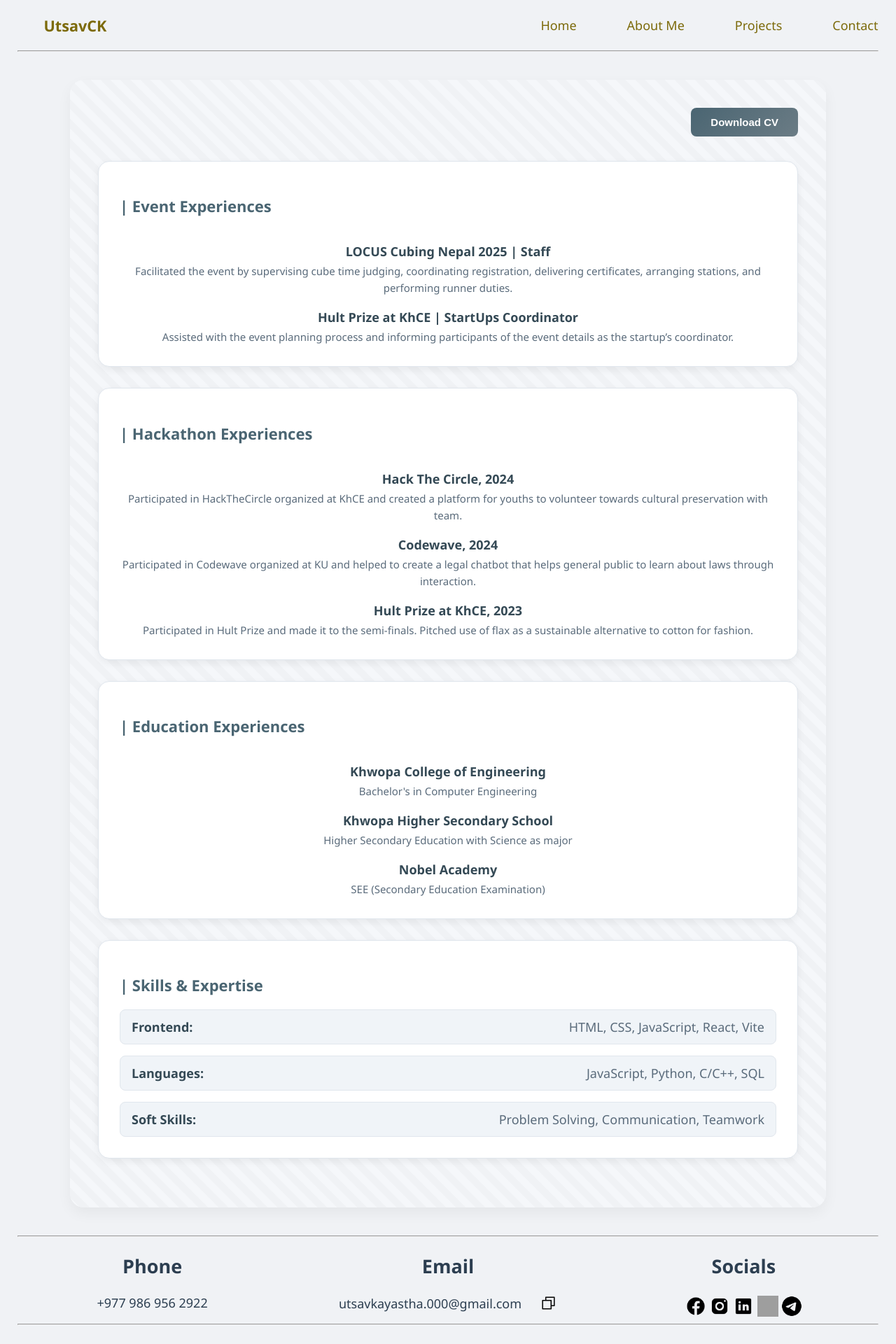
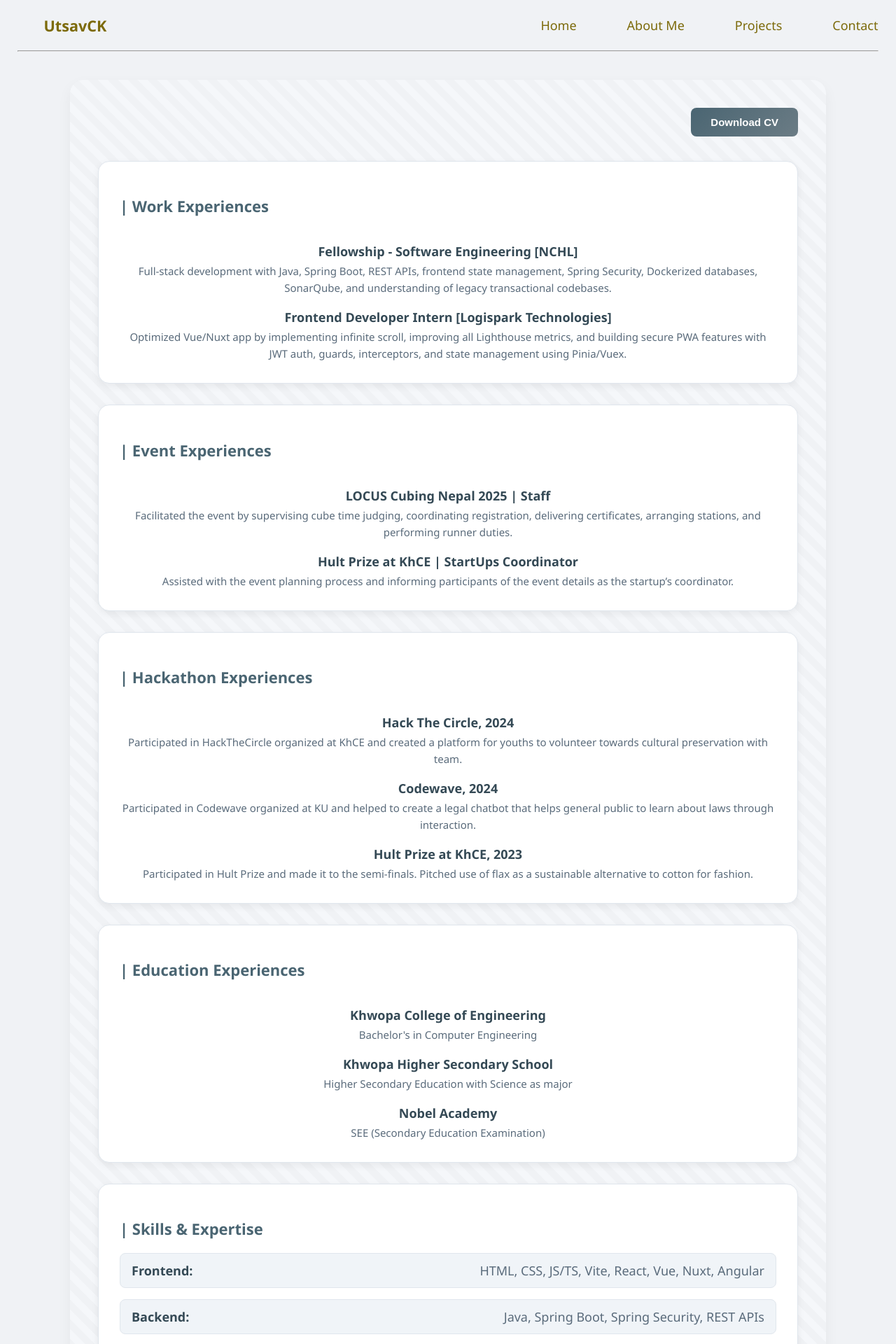
Before and after one commit to UtsavCK/Portfolio, a React (Vite) app: page /about in a window 1280 px wide. Shown: the top 1920 px of the page at 70% size. Built offline with nearby package versions, Linux system fonts and the light colour scheme; grey boxes are pictures that could not be loaded; a web font is replaced by a local one.

Commit message:
Added work experiences, expensesplitter project and updated cv and profile

```diff
--- a/src/components/About.jsx
+++ b/src/components/About.jsx
@@ -2,6 +2,19 @@ import React from "react";
 import CV from "../assets/Images/UtsavKayastha_CV.pdf";
 import AboutSectionCard from "./cards/AboutSectionCard";
 const About = () => {
+  const workDetails = [
+    {
+      title: "Fellowship - Software Engineering [NCHL]",
+      description:
+        "Full-stack development with Java, Spring Boot, REST APIs, frontend state management, Spring Security, Dockerized databases, SonarQube, and understanding of legacy transactional codebases.",
+    },
+    {
+      title: "Frontend Developer Intern [Logispark Technologies]",
+      description:
+        "Optimized Vue/Nuxt app by implementing infinite scroll, improving all Lighthouse metrics, and building secure PWA features with JWT auth, guards, interceptors, and state management using Pinia/Vuex.",
+    },
+  ];
+
   const eventDetails = [
     {
       title: "LOCUS Cubing Nepal 2025 | Staff",
@@ -55,6 +68,8 @@ const About = () => {
         </a>
       </div>
 
+      <AboutSectionCard title="Work Experiences" details={workDetails} />
+
       <AboutSectionCard title="Event Experiences" details={eventDetails} />
 
       <AboutSectionCard
@@ -73,12 +88,20 @@ const About = () => {
           <div className="skill-item">
             <span className="skill-label">Frontend:</span>
             <span className="skill-value">
-              HTML, CSS, JavaScript, React, Vite
+              HTML, CSS, JS/TS, Vite, React, Vue, Nuxt, Angular
+            </span>
+          </div>
+          <div className="skill-item">
+            <span className="skill-label">Backend:</span>
+            <span className="skill-value">
+              Java, Spring Boot, Spring Security, REST APIs
             </span>
           </div>
           <div className="skill-item">
             <span className="skill-label">Languages:</span>
-            <span className="skill-value">JavaScript, Python, C/C++, SQL</span>
+            <span className="skill-value">
+              JavaScript, TypeScript, Python, C/C++, SQL, Java
+            </span>
           </div>
           <div className="skill-item">
             <span className="skill-label">Soft Skills:</span>
--- a/src/components/Main.jsx
+++ b/src/components/Main.jsx
@@ -13,11 +13,11 @@ const Main = () => {
           <h1>Utsav Kayastha</h1>
           <h3>Few things about me!</h3>
           <p>
-            Hi! I'm Utsav Kayastha, a recent Computer Engineering graduate with
-            a passion for exploring new technologies. I'm a curious
-            problem-solver and approach challenges with a curious mindset. This
-            site is a little showcase of what I've been up to. Thanks for
-            stopping by!
+            Hi! I&apos;m Utsav Kayastha, a recent Computer Engineering graduate and
+            aspiring Fullstack Software Engineer. I enjoy building end-to-end
+            web applications, solving problems with a creative and analytical
+            approach, and exploring new technologies. This site showcases some
+            of the projects I&apos;ve worked on. Thanks for stopping by!
           </p>
           <br />
           <Link to="/about">
--- a/src/components/Projects.jsx
+++ b/src/components/Projects.jsx
@@ -1,5 +1,6 @@
 import React from "react";
 import ProjectCard from "./cards/ProjectCard";
+import expenseSplitterImg from "../assets/Images/Projects/expensesplitter.jpg";
 import furnishemImg from "../assets/Images/Projects/furnishem.jpg";
 import acmeImg from "../assets/Images/Projects/acme.jpg";
 import blogImg from "../assets/Images/Projects/blog.jpg";
@@ -12,6 +13,13 @@ import comingSoonImg from "../assets/Images/Projects/coming-soon.jpg";
 
 const Projects = () => {
   const projectDetails = [
+    {
+      title: "Expense Splitter",
+      description:
+        "A web app to split expenses among friends and keep track of shared costs.",
+      link: "https://github.com/UtsavCK/Expense-Splitter/",
+      image: expenseSplitterImg,
+    },
     {
       title: "Furnish 'em",
       description:
@@ -36,14 +44,14 @@ const Projects = () => {
       title: "Multimodal Approach to Malware Classification",
       description:
         "A research project on malware classification using a multimodal approach.",
-      link: "https://github.com/cruvss/Multimodal-Approach-For-Malware-Classification",
+      link: "https://github.com/UtsavCK/Multimodal-Approach-For-Malware-Classification",
       image: malwareImg,
     },
     {
       title: "LegalSathi",
       description:
         "AI-powered chatbot enhancing access to justice in Nepal by providing legal document explanations.",
-      link: "https://github.com/uniquesht1/codewave_legalsathi",
+      link: "https://github.com/UtsavCK/codewave_legalsathi",
       image: legalsathiImg,
     },
     {
```
Also changed, not shown: src/assets/Images/Projects/expensesplitter.jpg (added), 1 other file (tests, documents, lock files or other folders).
